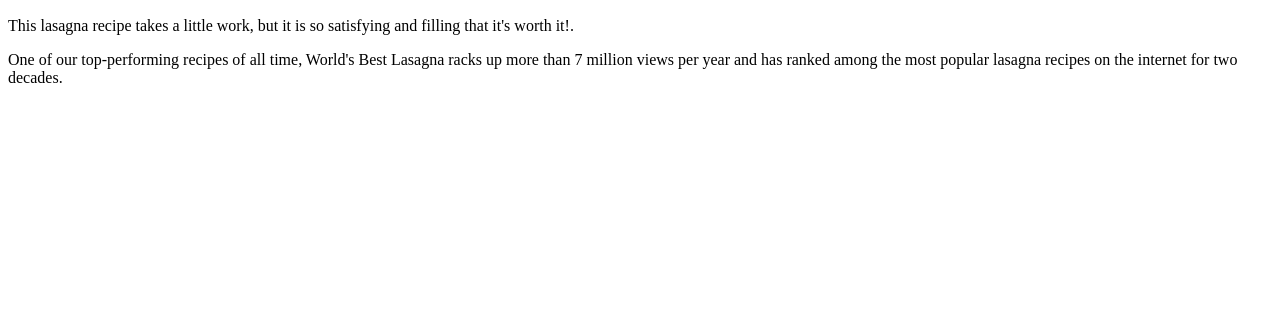
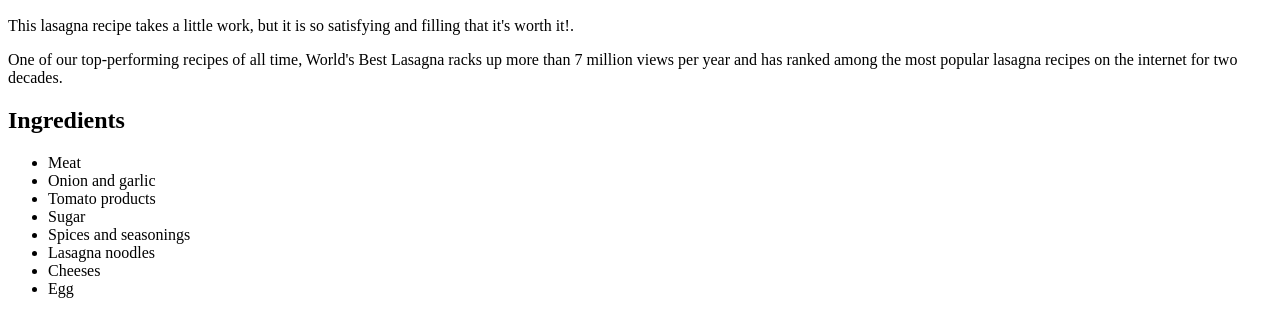
Before and after one commit to marcdtnguyen/odin-recipes-re, a plain HTML site: page odin-recipes/lasagna.html in a window 1280 px wide. Shown: the part 697-1011 px from the top of the page. Before the commit the page ends 800 px from the top, so only its background shows below. Drawn offline with Linux system fonts and the light colour scheme.

Commit message:
Add ingredients to lasagna.html

```diff
--- a/odin-recipes/lasagna.html
+++ b/odin-recipes/lasagna.html
@@ -10,5 +10,16 @@
     <h2>Description</h2>
     <p>This lasagna recipe takes a little work, but it is so satisfying and filling that it's worth it!.</p>
     <p>One of our top-performing recipes of all time, World's Best Lasagna racks up more than 7 million views per year and has ranked among the most popular lasagna recipes on the internet for two decades.</p>
+    <h2>Ingredients</h2>
+    <ul>
+        <li>Meat</li>
+        <li>Onion and garlic</li>
+        <li>Tomato products</li>
+        <li>Sugar</li>
+        <li>Spices and seasonings</li>
+        <li>Lasagna noodles</li>
+        <li>Cheeses</li>
+        <li>Egg</li>
+    </ul>
 </body>
 </html>
```
